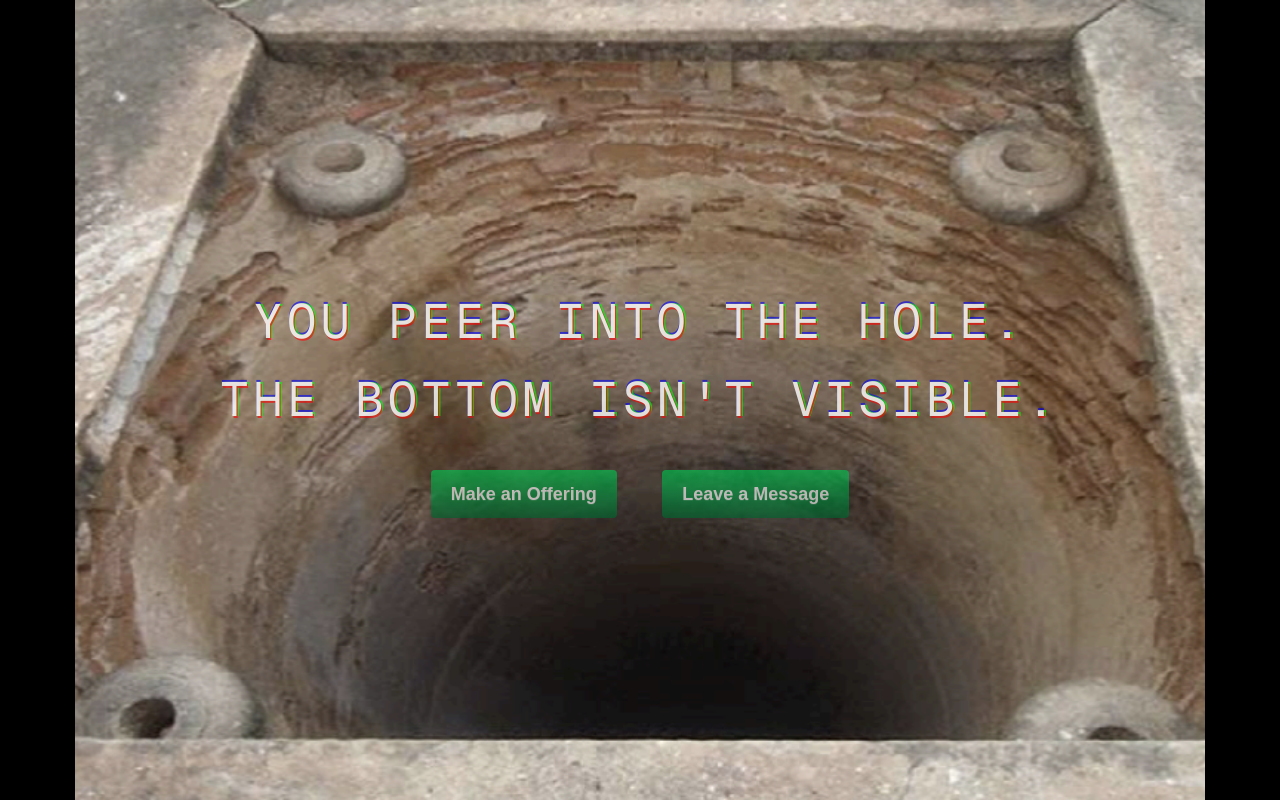
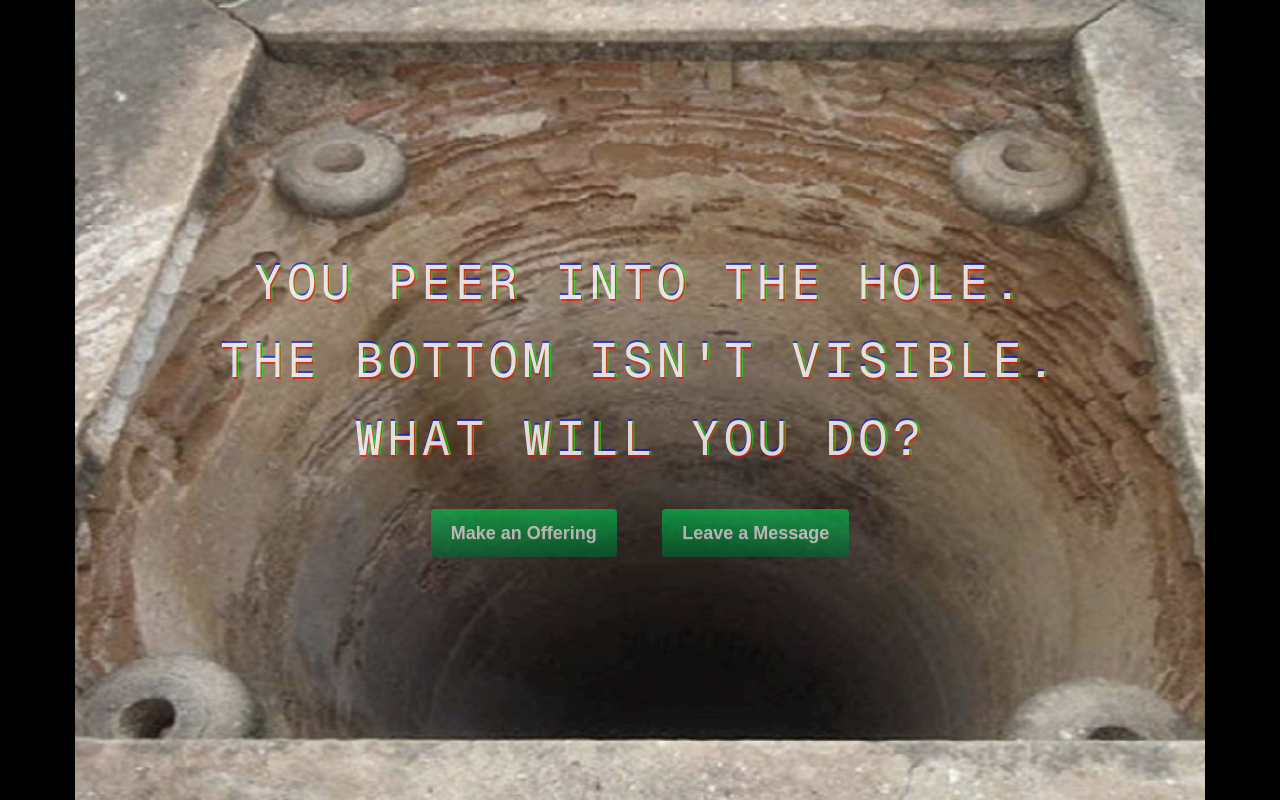
Before and after one commit to RyanDelbango/immortality-hole, a Next.js app: page / in a window 1280 px wide. Built offline with nearby package versions, Linux system fonts and the light colour scheme.

Commit message:
Add text

```diff
--- a/src/components/SpookyText.tsx
+++ b/src/components/SpookyText.tsx
@@ -15,6 +15,8 @@ export default function SpookyText({ isVisible }: SpookyTextProps) {
         YOU PEER INTO THE HOLE.
         <br/>
         THE BOTTOM ISN&apos;T VISIBLE.
+        <br/>
+        WHAT WILL YOU DO?
       </h1>
 
       <style jsx>{`
```
